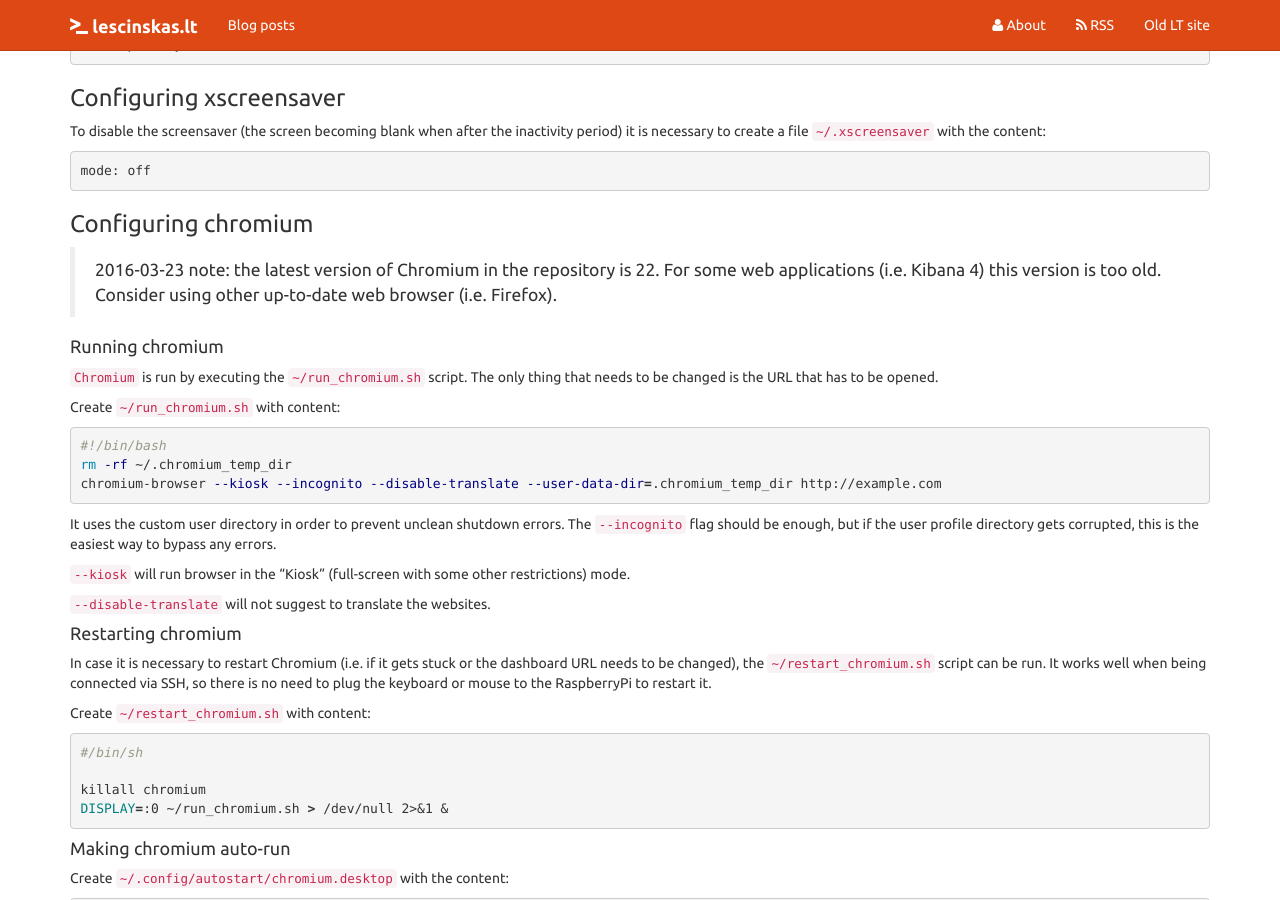
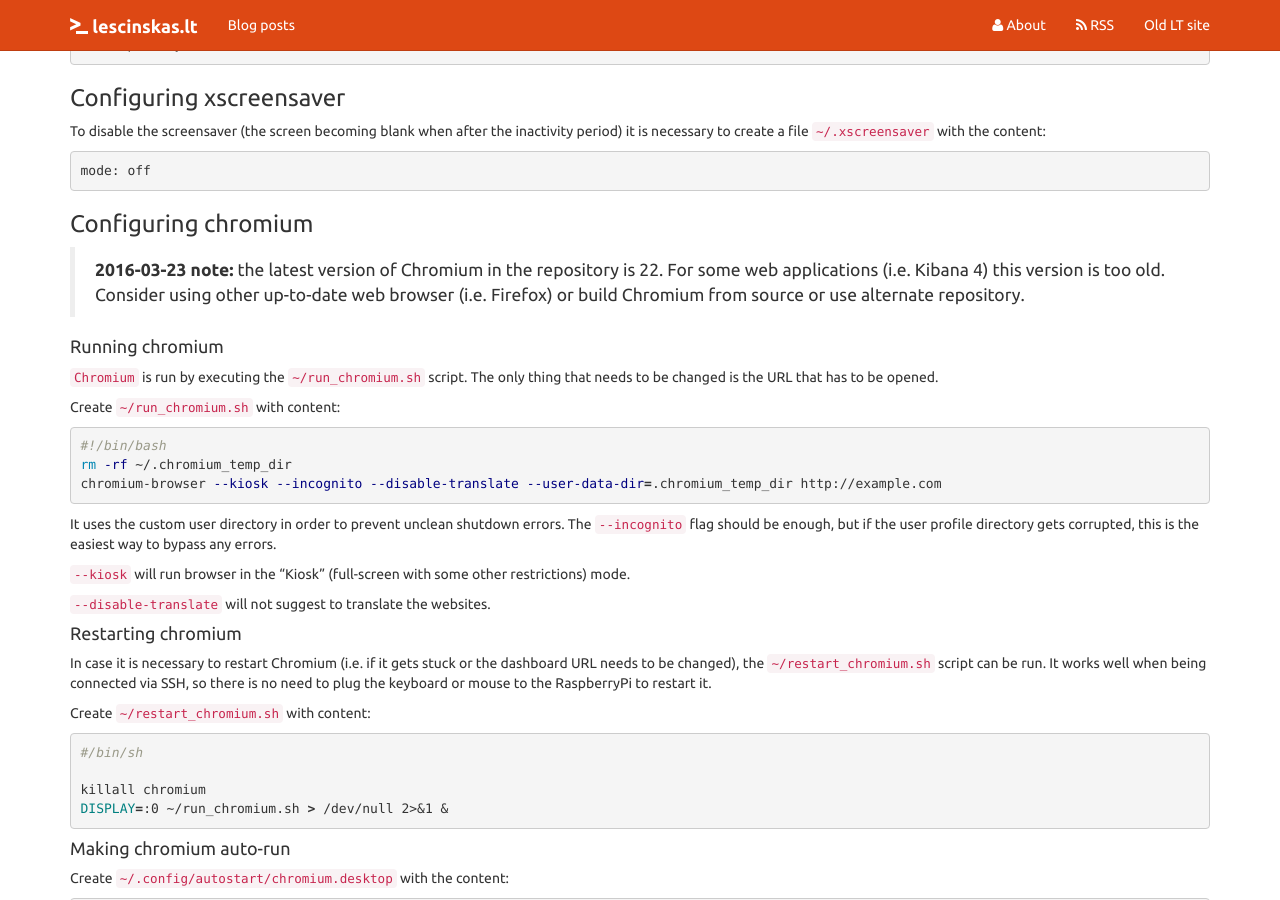
Before and after one commit to plutzilla/plutzilla.github.io, a Jekyll site: the page built from _posts/2015/2015-11-29-raspberry-pi-monitoring-screens.md, in a window 1280 px wide and 900 px high, scrolled down 6338 px. Built offline with Jekyll 4.4.1, drawn with Linux system fonts in a browser that asks for light colours; nearby versions of some CDN libraries; comment, search, counter and statistics services are not loaded.

Commit message:
Updated note

```diff
--- a/_posts/2015/2015-11-29-raspberry-pi-monitoring-screens.md
+++ b/_posts/2015/2015-11-29-raspberry-pi-monitoring-screens.md
@@ -157,7 +157,7 @@ mode: off
 
 ### Configuring chromium
 
- > 2016-03-23 note: the latest version of Chromium in the repository is 22. For some web applications (i.e. Kibana 4) this version is too old. Consider using other up-to-date web browser (i.e. Firefox).
+ > **2016-03-23 note:** the latest version of Chromium in the repository is 22. For some web applications (i.e. Kibana 4) this version is too old. Consider using other up-to-date web browser (i.e. Firefox) or build Chromium from source or use alternate repository.
 
 #### Running chromium
 
```
